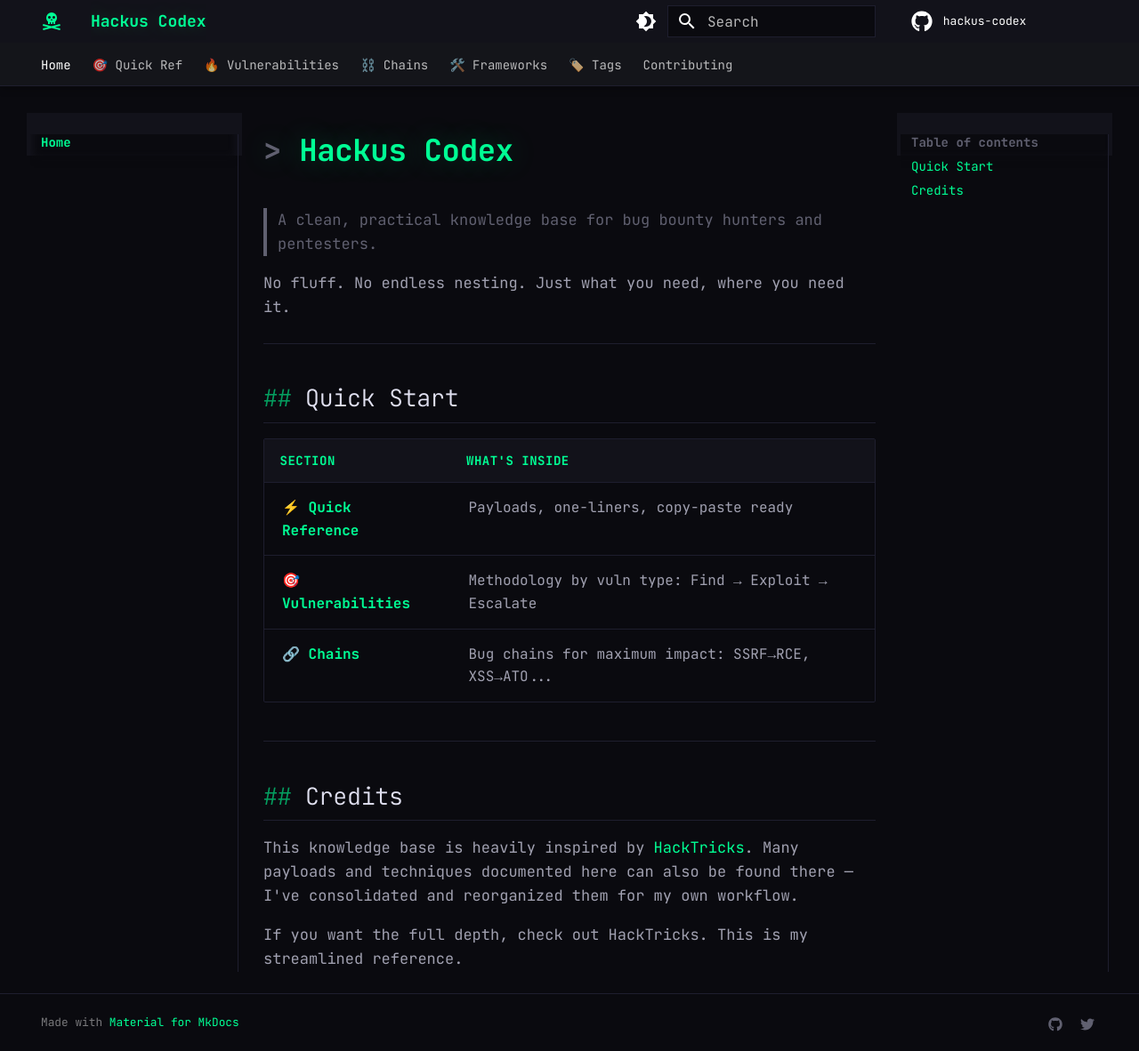
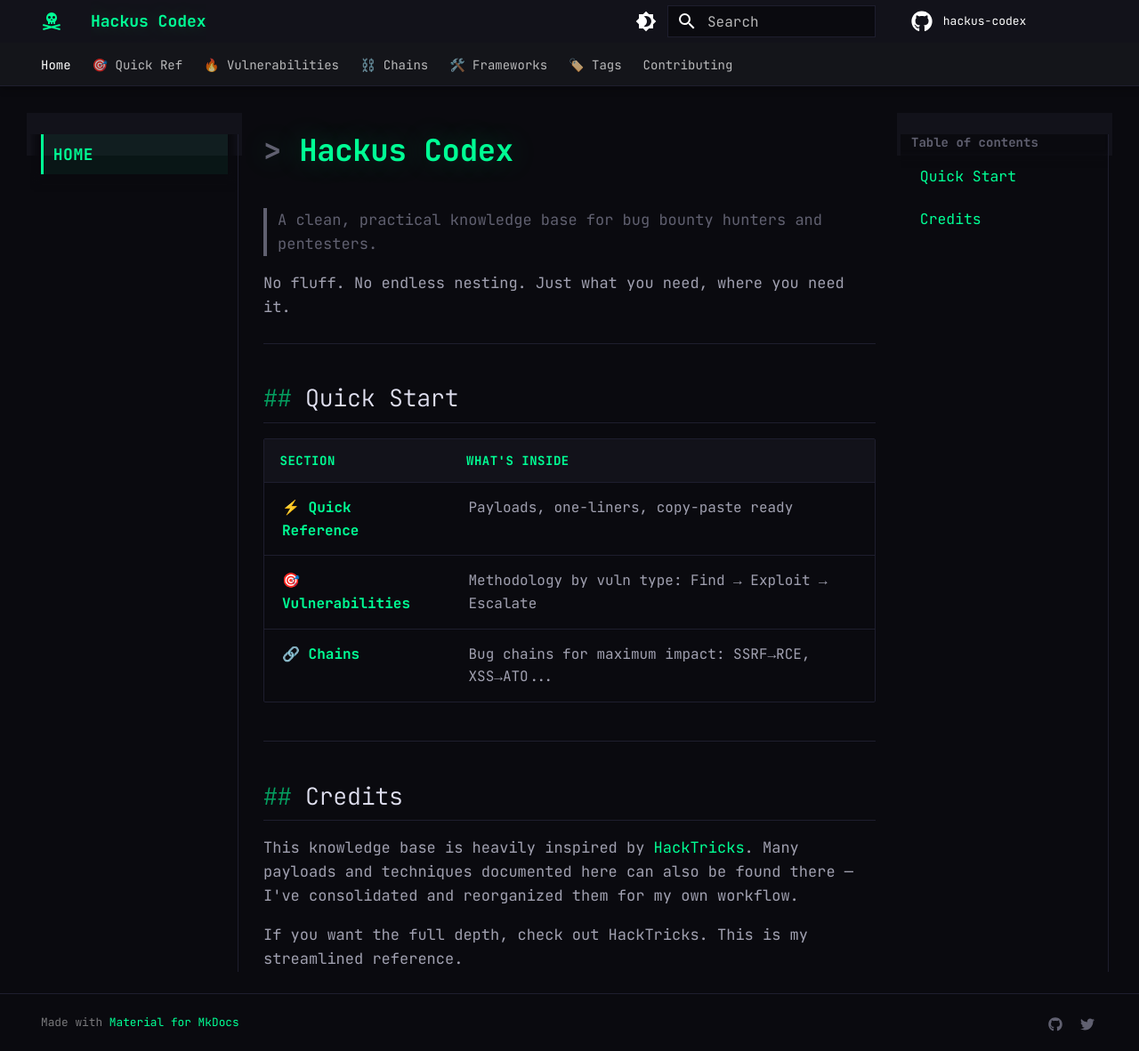
Before and after one commit to Nooboclawdus/hackus-codex, an MkDocs documentation site: the page built from docs/index.md, in a window 1280 px wide and 1182 px high. Shown: the whole window at 89% size. Built offline with MkDocs 1.6.1 and Material for MkDocs 9.7.7, drawn with Linux system fonts in a browser that asks for light colours; comment, search, counter and statistics services are not loaded.

Commit message:
style: improve nav readability - larger section headers, better spacing

```diff
--- a/docs/stylesheets/terminal.css
+++ b/docs/stylesheets/terminal.css
@@ -139,9 +139,11 @@ body, .md-typeset {
   background: var(--term-bg-card);
 }
 
-/* Navigation */
+/* Navigation - Improved readability */
 .md-nav__link {
   color: var(--term-text) !important;
+  font-size: 0.82rem !important;
+  padding: 0.5em 0.6em !important;
 }
 
 .md-nav__link:hover,
@@ -152,6 +154,49 @@ body, .md-typeset {
 .md-nav__item--active > .md-nav__link {
   color: var(--term-green) !important;
   font-weight: 600;
+}
+
+/* Section headers (Server-Side, Client-Side, etc.) */
+.md-nav--primary > .md-nav__list > .md-nav__item > .md-nav__link,
+.md-nav__item--nested > .md-nav__link {
+  font-size: 0.9rem !important;
+  font-weight: 700 !important;
+  color: var(--term-green) !important;
+  text-transform: uppercase;
+  letter-spacing: 0.5px;
+  margin-top: 1rem;
+  padding: 0.6em 0.6em !important;
+  border-left: 3px solid var(--term-green);
+  background: rgba(0, 255, 149, 0.05);
+}
+
+/* First section header - no top margin */
+.md-nav--primary > .md-nav__list > .md-nav__item:first-child > .md-nav__link {
+  margin-top: 0;
+}
+
+/* Sub-items under sections */
+.md-nav--primary .md-nav--secondary .md-nav__link,
+.md-nav__item--nested .md-nav__list .md-nav__link {
+  font-size: 0.8rem !important;
+  font-weight: 400 !important;
+  text-transform: none;
+  letter-spacing: normal;
+  border-left: none;
+  background: transparent;
+  margin-top: 0;
+  padding-left: 1.2em !important;
+  color: var(--term-text) !important;
+}
+
+.md-nav__item--nested .md-nav__list .md-nav__link:hover {
+  color: var(--term-green) !important;
+  background: rgba(0, 255, 149, 0.08);
+}
+
+/* Spacing between nav groups */
+.md-nav__item--nested {
+  margin-bottom: 0.5rem;
 }
 
 /* Sidebar */
```
